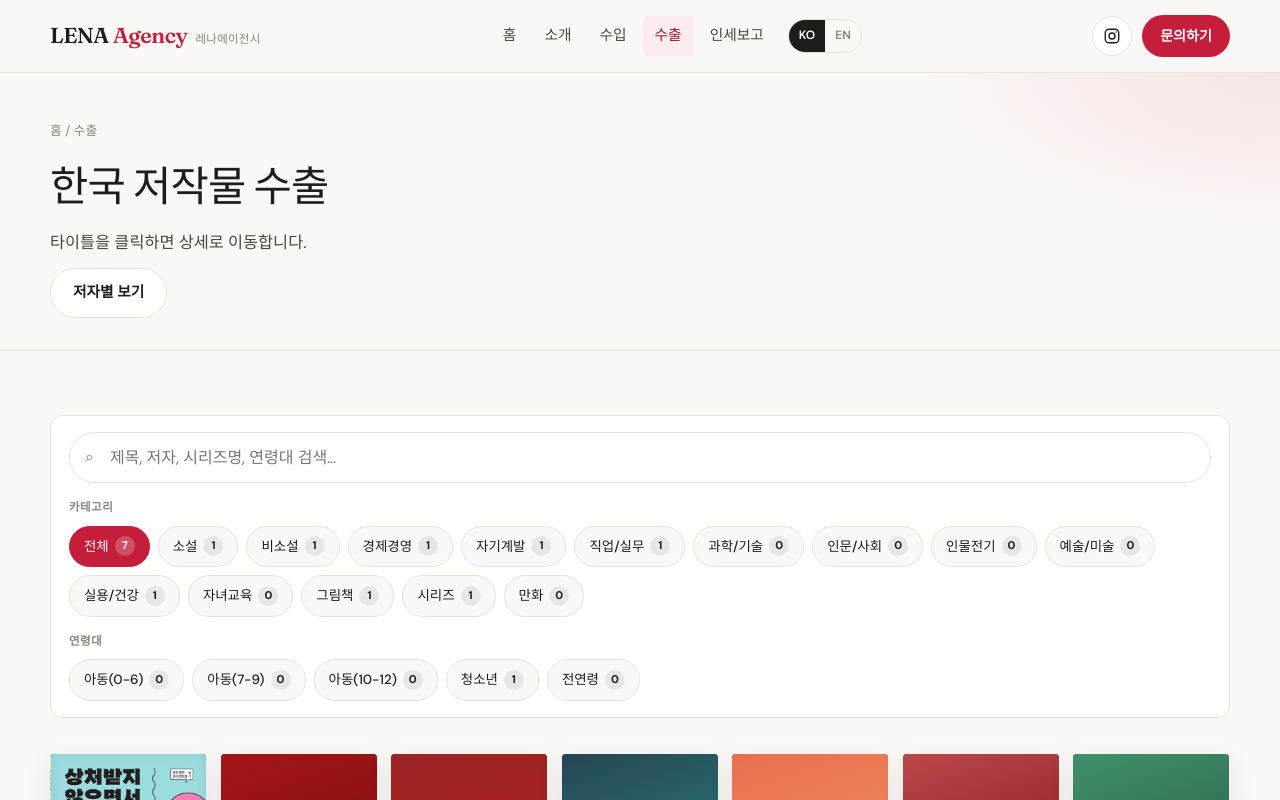
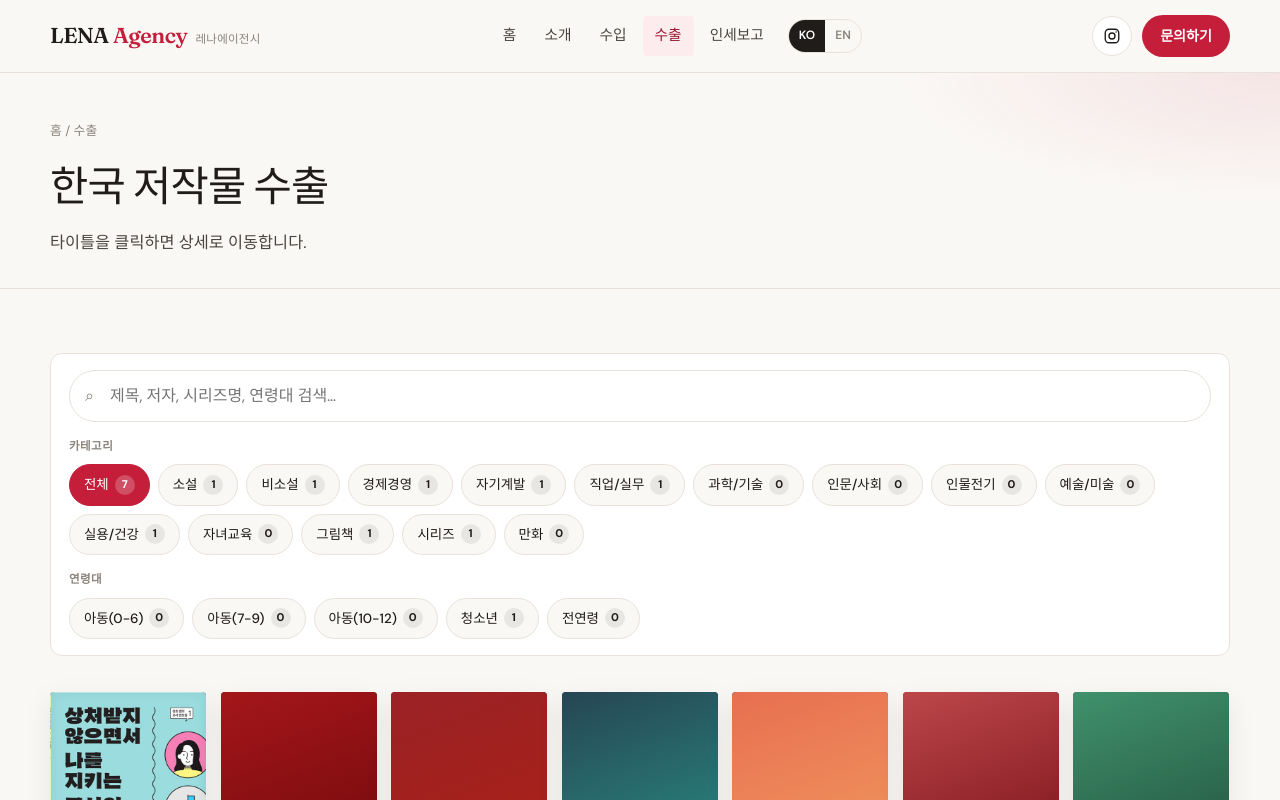
Before and after one commit to lenaagency/lenaagency, a Next.js app: page /export in a window 1280 px wide. Shown: the top 800 px of the page. Built offline with nearby package versions, Linux system fonts and the light colour scheme.

Commit message:
Remove Browse by author button from For sales page

```diff
--- a/src/app/export/page.tsx
+++ b/src/app/export/page.tsx
@@ -270,11 +270,6 @@ function ExportCatalog() {
               "타이틀을 클릭하면 상세로 이동합니다."
             )}
           </p>
-          <p style={{ marginTop: 12 }}>
-            <Link className="btn btn-secondary" href="/export/authors">
-              {t("Browse by author", "저자별 보기")}
-            </Link>
-          </p>
         </div>
       </div>
 
```
